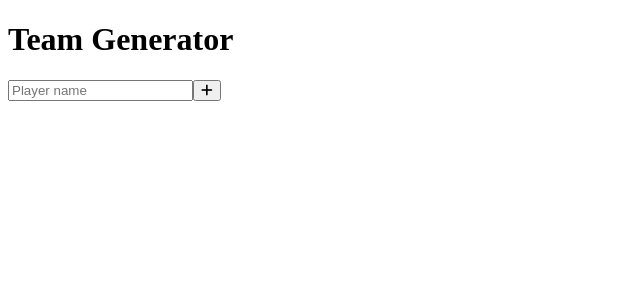
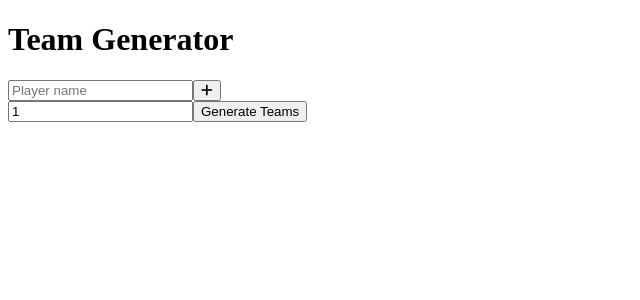
Before and after one commit to Vimor123/team-generator-server, a Vue app: page / in a window 1280 px wide. Shown: the top 300 px of the page, without its empty margins (0-640 px from the left). Built offline with nearby package versions, Linux system fonts and the light colour scheme.

Commit message:
Changed readme

```diff
--- a/src/App.vue
+++ b/src/App.vue
@@ -2,17 +2,20 @@
     <h1> Team Generator </h1>
     <PlayerList @delete-player="deletePlayer" :players = players />
     <AddPlayer @add-player="addPlayer" />
+    <GenerateTeams />
 </template>
 
 <script>
     import PlayerList from './components/PlayerList.vue';
     import AddPlayer from './components/AddPlayer.vue';
+    import GenerateTeams from './components/GenerateTeams.vue';
 
     export default {
         name: "App",
         components: {
             PlayerList,
-            AddPlayer
+            AddPlayer,
+            GenerateTeams
         },
         data() {
             return {
--- /dev/null
+++ b/src/components/GenerateTeams.vue
@@ -0,0 +1,19 @@
+<template>
+    <div class="generate-teams-container">
+        <form @submit="" class="generate-teams">
+            <input type="number" v-model="noOfTeams" name="no-of-teams"/>
+            <button class="btn" type="submit"> Generate Teams </button>
+        </form>
+    </div>
+</template>
+
+<script>
+    export default {
+        name: "GenerateTeams",
+        data() {
+            return {
+                noOfTeams: 1
+            }
+        },
+    }
+</script>
```
Also changed, not shown: 1 other file (tests, documents, lock files or other folders).
